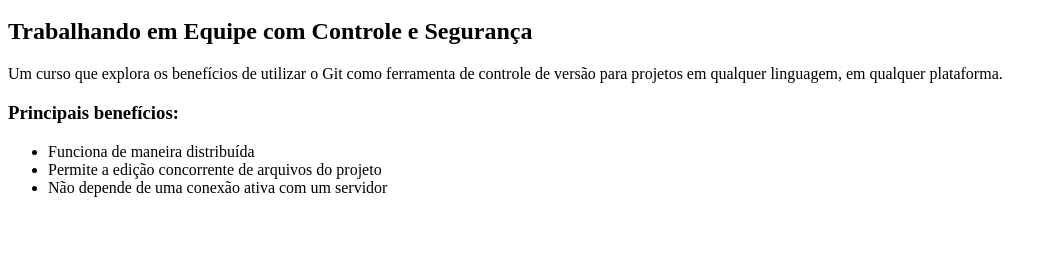
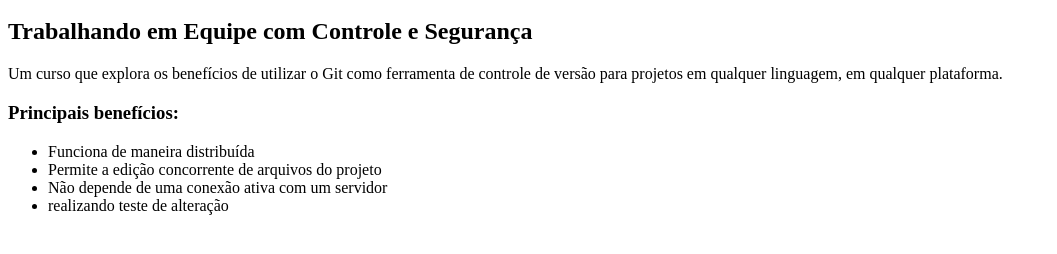
Before and after one commit to Grazielasilva/cursogit-graziela, a plain HTML site: page index.html in a window 1280 px wide. Shown: the part 48-302 px from the top of the page, without its empty margins (0-1057 px from the left). Drawn offline with Linux system fonts and the light colour scheme.

Commit message:
Alterando arquivo

```diff
--- a/index.html
+++ b/index.html
@@ -12,6 +12,7 @@
             <li>Funciona de maneira distribuída</li>
             <li>Permite a edição concorrente de arquivos do projeto</li>
             <li>Não depende de uma conexão ativa com um servidor</li>
+			<li>realizando teste de alteração</li>
         </ul>
     </body>
 </html>
```
